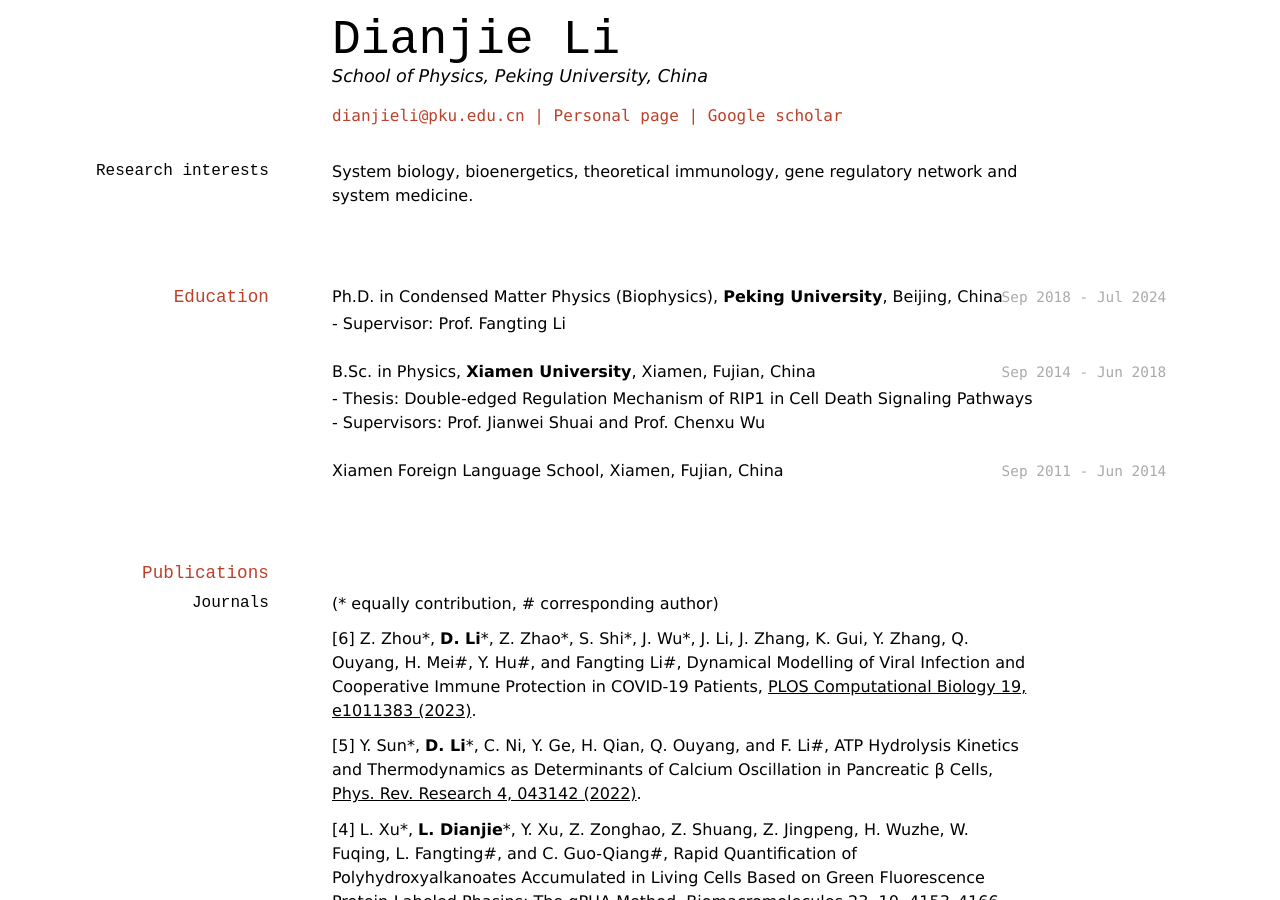
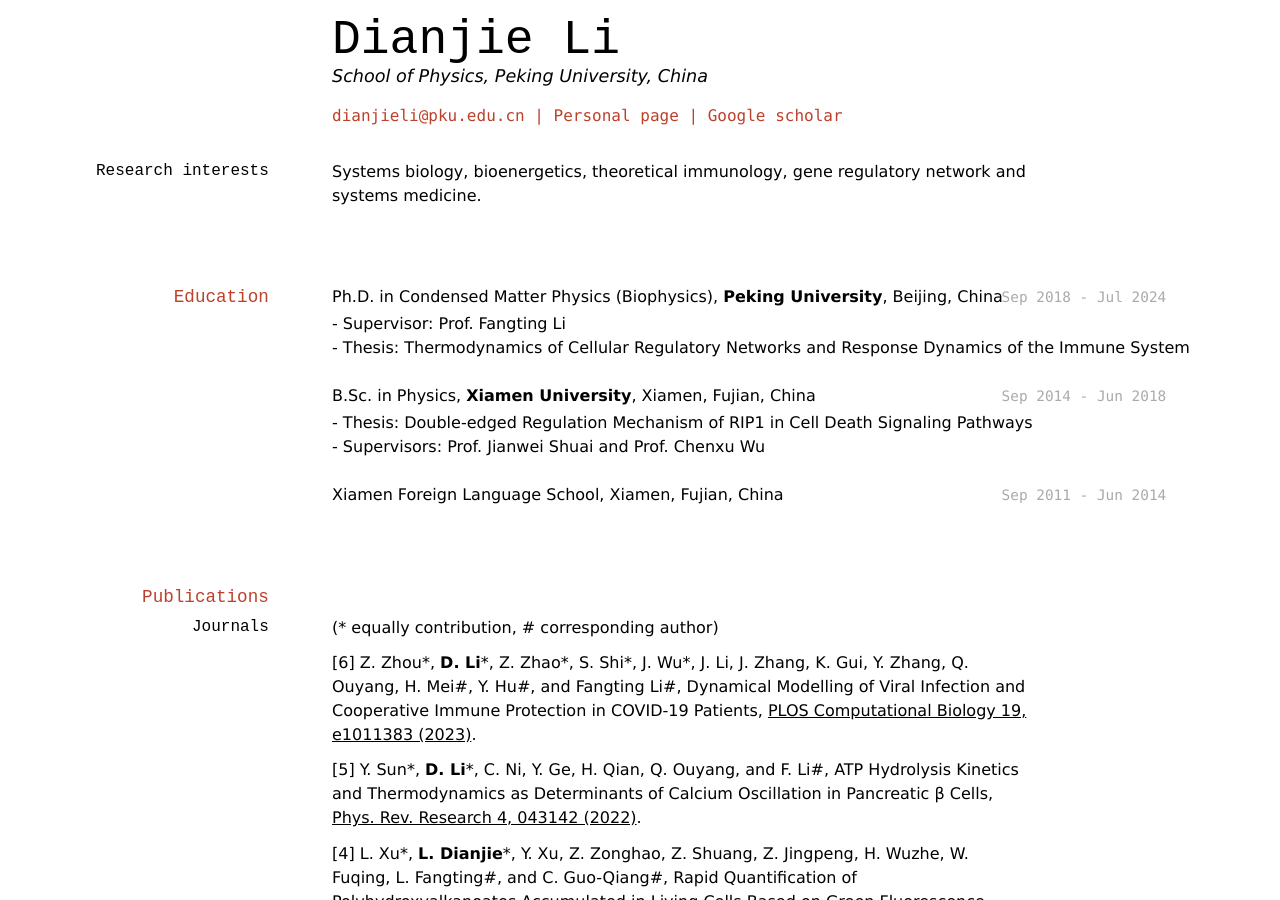
Before and after one commit to EggYouKnow/EggYouKnow.github.io, a Jekyll site: the page built from index.md, in a window 1280 px wide and 900 px high. Built offline with Jekyll 4.4.1, drawn with Linux system fonts in a browser that asks for light colours.

Commit message:
Update index.md

```diff
--- a/index.md
+++ b/index.md
@@ -15,13 +15,14 @@ School of Physics, Peking University, China
 
 ### Research interests
 
-System biology, bioenergetics, theoretical immunology, gene regulatory network and system medicine.
+Systems biology, bioenergetics, theoretical immunology, gene regulatory network and systems medicine.
 
 
 ## Education
 
 `Sep 2018 - Jul 2024` Ph.D. in Condensed Matter Physics (Biophysics),  __Peking University__, Beijing, China
 + \- Supervisor: Prof. Fangting Li
++ \- Thesis: Thermodynamics of Cellular Regulatory Networks and Response Dynamics of the Immune System
 
 `Sep 2014 - Jun 2018` B.Sc. in Physics,  __Xiamen University__, Xiamen, Fujian, China
 + \- Thesis: Double-edged Regulation Mechanism of RIP1 in Cell Death Signaling Pathways
```
